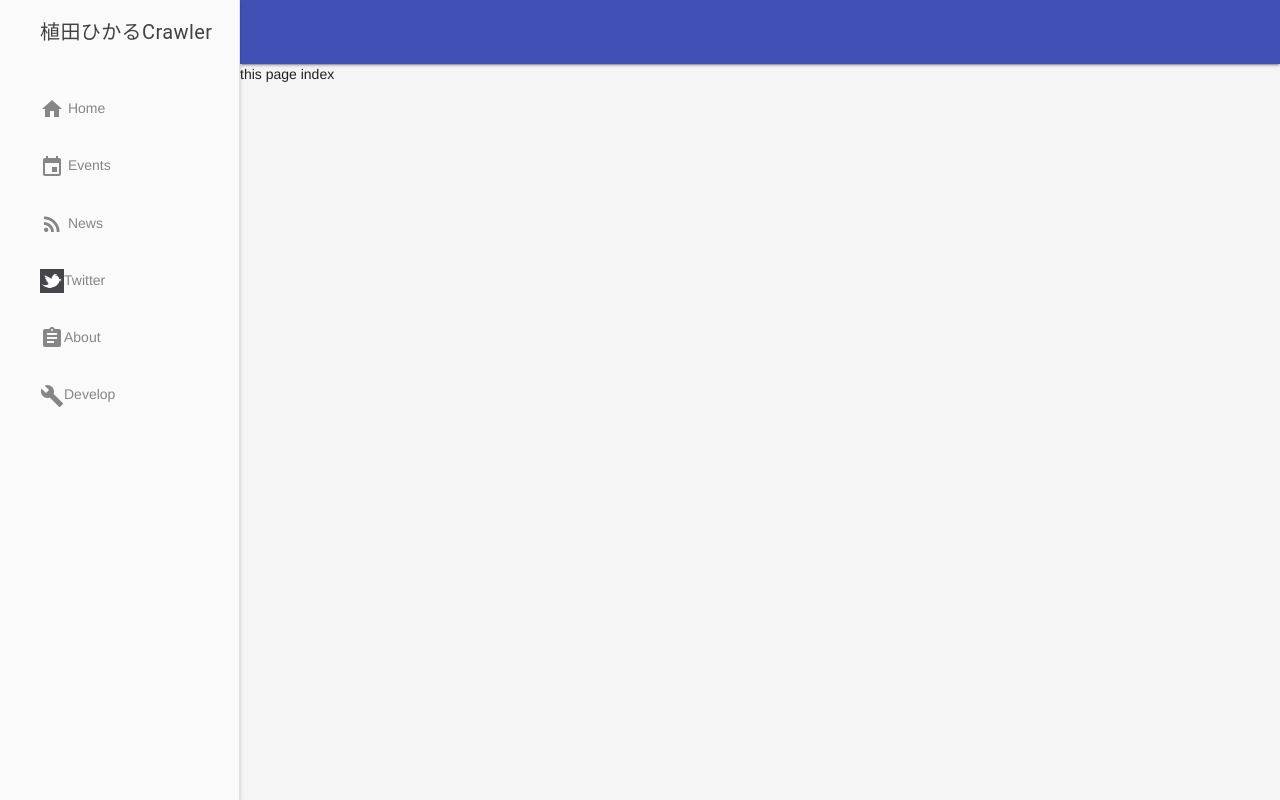
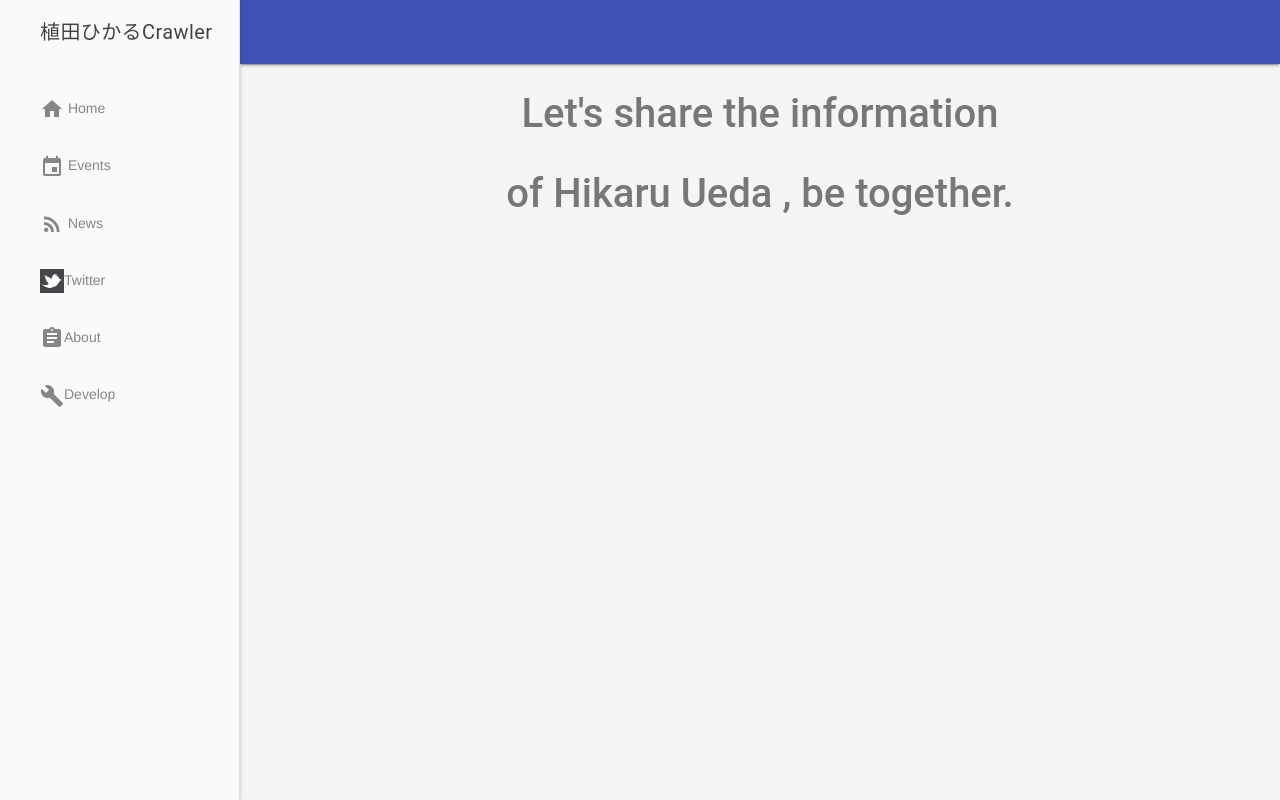
Before and after one commit to yoshiken/UedaHikaruCrawler, a Flask app: page / in a window 1280 px wide. Run offline with Flask 2, Linux system fonts and the light colour scheme; data that the repository does not hold is empty; some libraries are stand-ins or nearby versions.

Commit message:
:sparkles: design title

```diff
--- /dev/null
+++ b/src/static/css/index.css
@@ -0,0 +1,13 @@
+.index-title {
+  font-size: 40px;
+  padding-top: 30px;
+}
+.index-center{
+  display: -webkit-flex;
+  display: flex;
+  -webkit-justify-content: center;
+  justify-content: center;
+  -webkit-align-items: stretch;
+  align-items: stretch;
+  text-align: center;
+}
--- a/src/templates/index.html
+++ b/src/templates/index.html
@@ -1,4 +1,7 @@
 {% extends "layout.html" %}
 {% block body %}
-this page index
+<link rel="stylesheet" href="{{ url_for('static', filename='./css/index.css') }}">
+<div class="index-center">
+  <div class="layout-font index-title">Let's share the information <br><br> of Hikaru Ueda , be together.</div>
+</div>
 {% endblock %}
```
